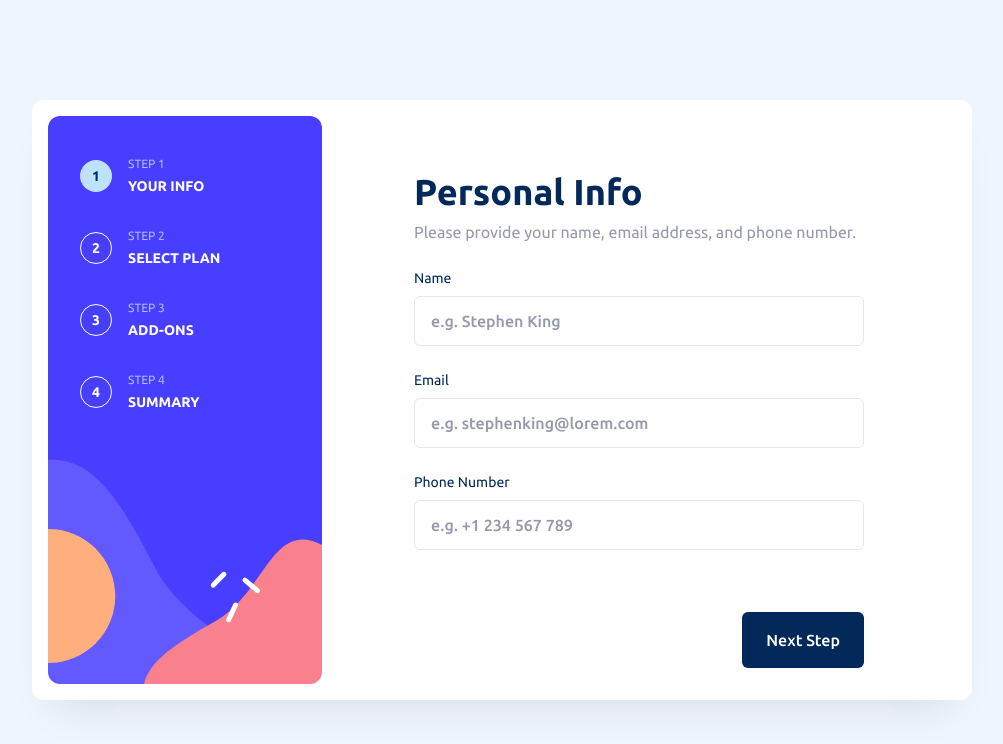
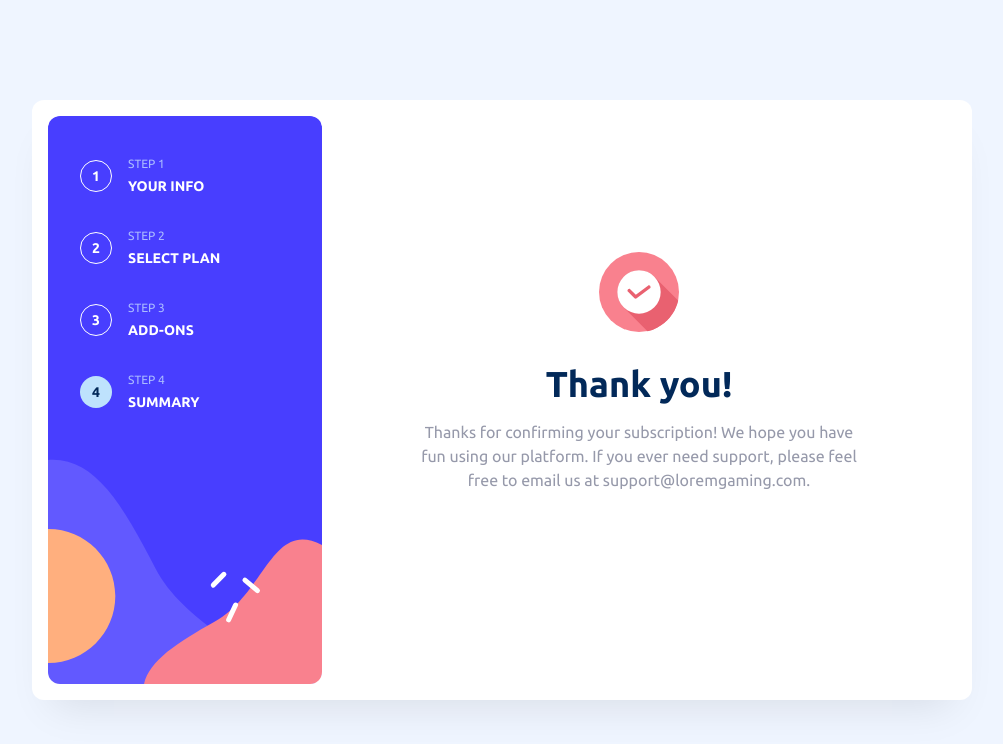
Before and after one commit to DevCeur/multi-step-form, a Next.js app: page / in a window 1280 px wide. Shown: the top 744 px of the page, without its empty margins (138-1141 px from the left). Built offline with nearby package versions, Linux system fonts and the light colour scheme.

Commit message:
[feat]: create thanks step

```diff
--- a/src/app/page.tsx
+++ b/src/app/page.tsx
@@ -4,7 +4,7 @@ import { MultiStepForm } from "@/components/multi-step-form";
 
 export default function HomePage() {
   return (
-    <main className="w-full lg:h-screen flex justify-center items-center">
+    <main className="lg:h-screen flex justify-start lg:justify-center items-center">
       <MultiStepForm />
     </main>
   );
--- a/src/components/multi-step-form/multi-step-form.tsx
+++ b/src/components/multi-step-form/multi-step-form.tsx
@@ -10,10 +10,10 @@ export const MultiStepForm = () => {
   const currentStep = useMultiStepForm((state) => state.currentStep);
 
   return (
-    <div className="flex w-full max-w-[940px] lg:h-[600px] lg:p-4 lg:bg-background-secondary rounded-xl overflow-hidden lg:shadow-default">
+    <div className="w-full flex max-w-[940px] lg:h-[600px] lg:p-4 lg:bg-background-secondary rounded-xl overflow-hidden lg:shadow-default">
       <StepsIndicator />
 
-      <div className="mx-auto absolute lg:relative h-screen lg:h-auto">
+      <div className="w-auto mx-auto absolute lg:relative h-screen lg:h-auto">
         {FORM_STEPS.map(({ identifier, component: Component }, index) => {
           return currentStep === index && <Component key={identifier} />;
         })}
--- a/src/components/steps/thanks-step/thanks-step.tsx
+++ b/src/components/steps/thanks-step/thanks-step.tsx
@@ -1,9 +1,30 @@
+import Image from "next/image";
+
 import { StepWrapper } from "@/components/step-wrapper";
 
 export const ThanksStep = () => {
   return (
     <StepWrapper>
-      <span>thanks step</span>
+      <div className="py-20 flex flex-col justify-center items-center">
+        <div className="relative w-14 lg:w-20 h-14 lg:h-20 mb-6 lg:mb-8">
+          <Image
+            src="/images/icon-thank-you.svg"
+            layout="fill"
+            style={{ objectFit: "contain" }}
+            alt="thanks icon"
+          />
+        </div>
+
+        <h2 className="mb-2 lg:mb-4 text-2xl lg:text-4xl text-denim font-bold text-center">
+          Thank you!
+        </h2>
+
+        <p className="text-grey-default text-center">
+          Thanks for confirming your subscription! We hope you have fun using our
+          platform. If you ever need support, please feel free to email us at
+          support@loremgaming.com.
+        </p>
+      </div>
     </StepWrapper>
   );
 };
--- a/src/lib/multi-step-form-state.ts
+++ b/src/lib/multi-step-form-state.ts
@@ -29,7 +29,7 @@ type MultiStepFormState = {
 };
 
 export const useMultiStepForm = create<MultiStepFormState>((set) => ({
-  currentStep: 0,
+  currentStep: 4,
 
   formData: {
     personalInfo: { name: "", email: "", phoneNumber: "" },
--- a/src/utils/enum.ts
+++ b/src/utils/enum.ts
@@ -2,6 +2,7 @@ import { FinishingUpStep } from "@/components/steps/finishing-up-step";
 import { PersonalInfoStep } from "@/components/steps/personal-info-step";
 import { PickAddOnsStep } from "@/components/steps/pick-add-ons-step";
 import { SelectPlanStep } from "@/components/steps/select-plan-step";
+import { ThanksStep } from "@/components/steps/thanks-step";
 
 export const STEP = {
   PERSONAL_INFO: "personal-info",
@@ -34,13 +35,18 @@ export const FORM_STEPS = [
   },
   {
     identifier: STEP.THANKS,
-    component: SelectPlanStep,
+    component: ThanksStep,
   },
 ];
 
 export const PLANS = [
   { iconUrl: "/images/icon-arcade.svg", identifier: "arcade", name: "Arcade", price: 9 },
-  { iconUrl: "/images/icon-advanced.svg", identifier: "advanced", name: "Advanced", price: 12 },
+  {
+    iconUrl: "/images/icon-advanced.svg",
+    identifier: "advanced",
+    name: "Advanced",
+    price: 12,
+  },
   { iconUrl: "/images/icon-pro.svg", identifier: "pro", name: "Pro", price: 15 },
 ];
 
```
Also changed, not shown: src/components/step-wrapper/step-wrapper.tsx (+7 -2 lines).
